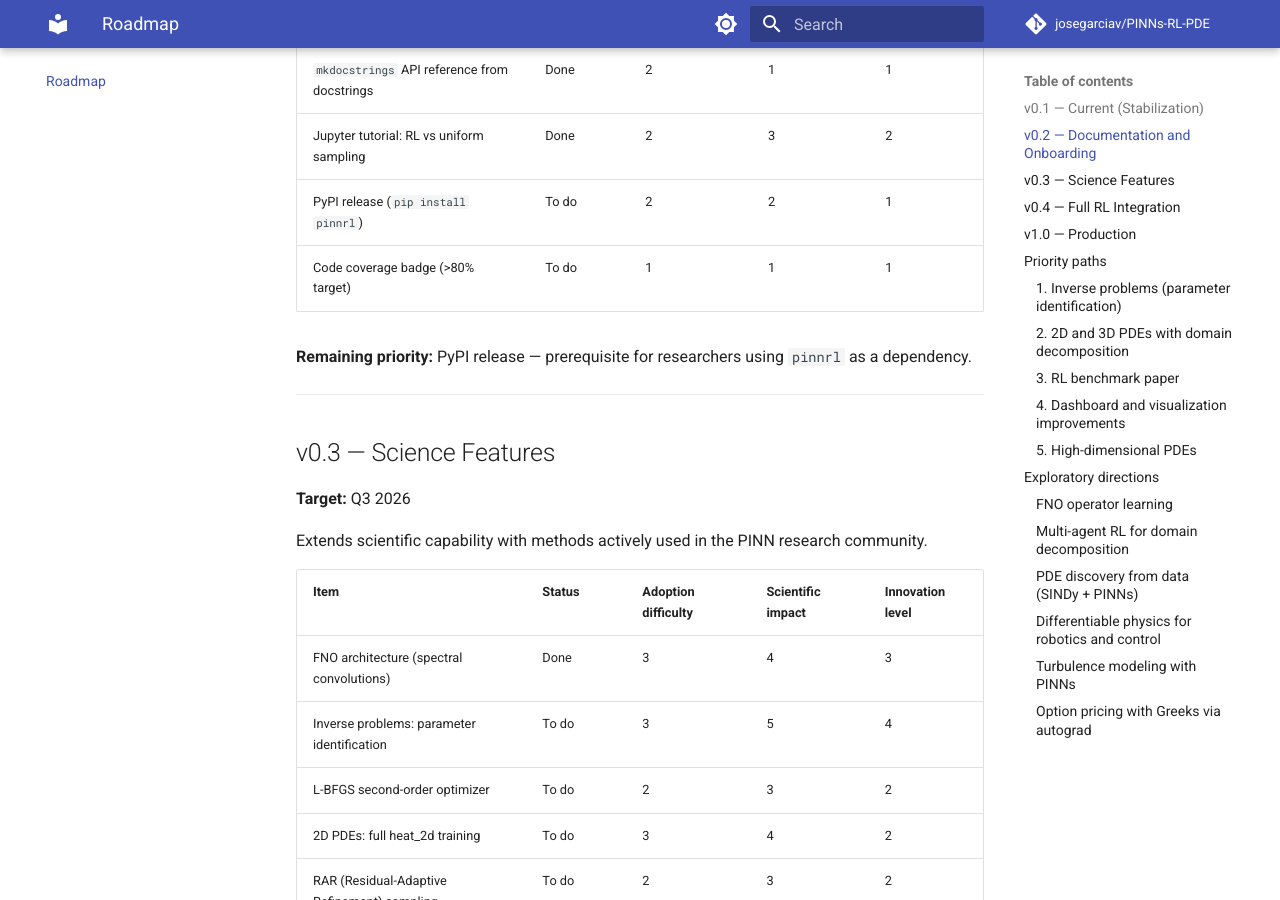
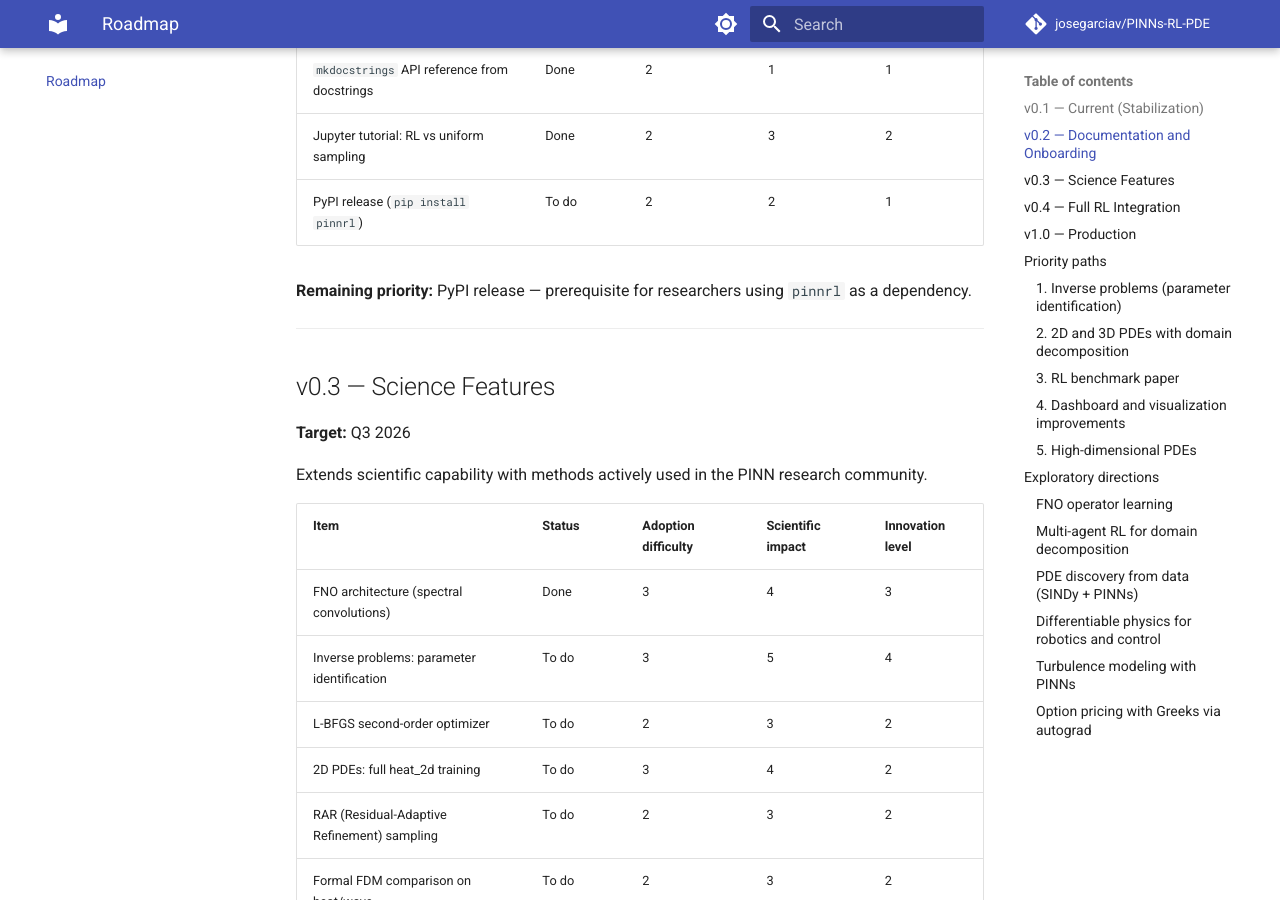
Before and after one commit to josegarciav/PINNs-RL-PDE, an MkDocs documentation site: the page built from docs/roadmap.md, in a window 1280 px wide and 900 px high, scrolled down 2290 px. Built offline with MkDocs 1.6.1 and Material for MkDocs 9.7.7, drawn with Linux system fonts in a browser that asks for light colours; comment, search, counter and statistics services are not loaded.

```diff
--- a/docs/roadmap.md
+++ b/docs/roadmap.md
@@ -56,7 +56,6 @@ Core solver with 9 PDEs, 7 architectures, RL adaptive sampling, and a Dash dashb
 | `mkdocstrings` API reference from docstrings | Done | 2 | 1 | 1 |
 | Jupyter tutorial: RL vs uniform sampling | Done | 2 | 3 | 2 |
 | PyPI release (`pip install pinnrl`) | To do | 2 | 2 | 1 |
-| Code coverage badge (>80% target) | To do | 1 | 1 | 1 |
 
 **Remaining priority:** PyPI release — prerequisite for researchers using `pinnrl` as a dependency.
 
```
Also changed, not shown: 1 other file.
